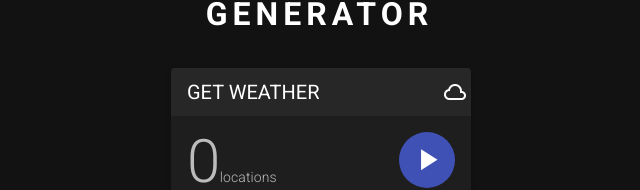
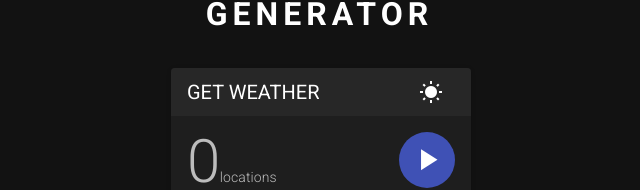
Before and after one commit to Mjavala/weather-app, a Vue app: page / in a window 1280 px wide. Shown: the part 201-391 px from the top of the page, without its empty margins (319-959 px from the left). Built offline with nearby package versions, Linux system fonts and the light colour scheme.

Commit message:
refactor and API error handling

```diff
--- a/src/components/Landing.vue
+++ b/src/components/Landing.vue
@@ -86,11 +86,10 @@
         </div>
         <div class="return">
             <v-btn
-                class="mx-2"
+                class="mx-2 return-button"
                 fab
                 dark
                 @click="returnToLanding()"
-                color="#121212"
             >
                 <v-icon dark>mdi-keyboard-return</v-icon>
             </v-btn>
@@ -166,8 +165,19 @@ import RandomNumberGen from '../components/RandomNumberGen'
     opacity: 0;
     position: fixed;
     bottom: 0;
-    left:0;
+    left: 50%;
     padding: 2%;
+    transform: translateX(-50%)
+}
+
+.return-button{
+    opacity: .75;
+}
+
+.return-button:hover{
+    animation: .1s 1 both fadeReturn;
+    -webkit-animation: .1s 1 both fadeReturn;
+    -moz-animation: .1s 1 both fadeReturn;
 }
 
 .generator{
@@ -193,9 +203,9 @@ import RandomNumberGen from '../components/RandomNumberGen'
     position: absolute;
 }
 .weather-icon:nth-child(1) {
-  animation: 5s alternate-reverse infinite both fade;
-  -webkit-animation: 5s alternate-reverse infinite both fade;
-  -moz-animation: 5s alternate-reverse infinite both fade;
+  animation: 2.5s alternate-reverse infinite both fade;
+  -webkit-animation: 2.5s alternate-reverse infinite both fade;
+  -moz-animation: 2.5s alternate-reverse infinite both fade;
 
 }
 
@@ -214,9 +224,9 @@ import RandomNumberGen from '../components/RandomNumberGen'
 }
 
 .weather-icon:nth-child(2){
-  animation: 5s alternate both infinite fade;
-  -webkit-animation: 5s alternate both infinite fade;
-  -moz-animation: 5s alternate both infinite fade;
+  animation: 2.5s alternate both infinite fade;
+  -webkit-animation: 2.5s alternate both infinite fade;
+  -moz-animation: 2.5s alternate both infinite fade;
 }
 
 @keyframes fade{
@@ -241,6 +251,31 @@ import RandomNumberGen from '../components/RandomNumberGen'
     0%, 50%{
       opacity: 0;
 }
+    100%{
+      opacity: 1;
+  }
+}
+@keyframes fadeReturn{
+    0%, 50%{
+      opacity: 0.75;
+}
+    100%{
+      opacity: 1;
+  }
+}
+@-webkit-keyframes fadeReturn{
+    0%, 50%{
+      opacity: 0.75;
+    }
+    100%{
+      opacity: 1;
+  }
+}
+
+@-moz-keyframes fadeReturn{
+    0%, 50%{
+      opacity: 0.75;
+    }
     100%{
       opacity: 1;
   }
--- a/src/components/RandomNumberGen.vue
+++ b/src/components/RandomNumberGen.vue
@@ -14,8 +14,8 @@ export default {
         return {
             info: [],
             xCoordinate: [],
-            yCoordinate: [], // [-PI;PI]
-            requestCount: null,     //TODO: 60req/min threshold
+            yCoordinate: [],         // [-PI;PI]
+            requestCount: null,     //  TODO: 60req/min threshold
             latWithoutBounds: [],
             lonWithoutBounds: [],
             latLong: {
@@ -53,7 +53,9 @@ export default {
 
                     this.decimaltoCoordinates()
                 })
-                .catch(error => console.log(error))
+                .catch(error => {
+                    console.warn('Could not generate random numbers, error:' + error )
+                })
         },
         rad2deg(arg) {
             return (360 * arg / (2 * Math.PI))
@@ -84,7 +86,7 @@ export default {
             const arrayLon = self.lonWithoutBounds.map(Number)
             const arrayLengthLat = arrayLat.length;
 
-            for (var i = 0; i < arrayLengthLat; i++) {
+            for (let i = 0; i < arrayLengthLat; i++) {
                 if(arrayLat[i] > 75) {
                     arrayLat[i] = arrayLat[i] - 15
                     self.latLong.lat.push(arrayLat[i])
@@ -96,7 +98,7 @@ export default {
                     self.latLong.lat.push(arrayLat[i])
                 }
             }
-            for (var i = 0; i < arrayLengthLat; i++) {
+            for (let i = 0; i < arrayLengthLat; i++) {
                 if(arrayLon[i] > 145) {
                     arrayLon[i] = arrayLon[i] - 40
                     self.latLong.long.push(arrayLat[i])
```
